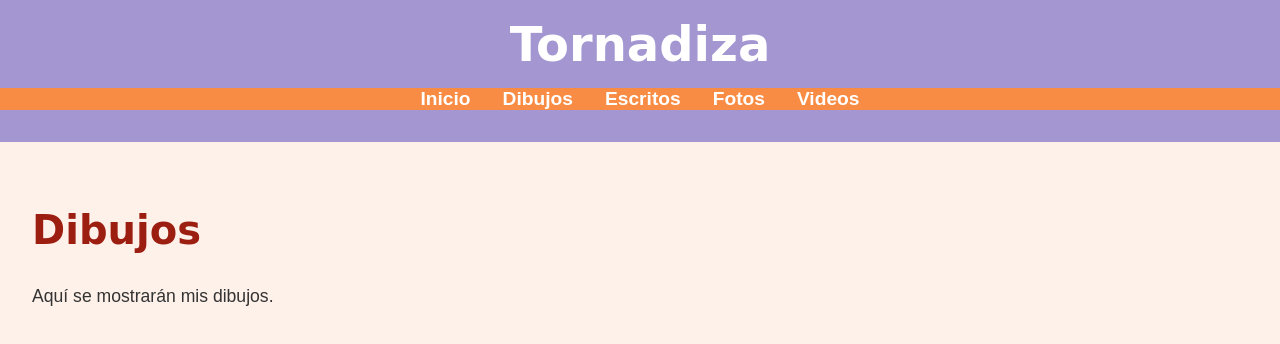
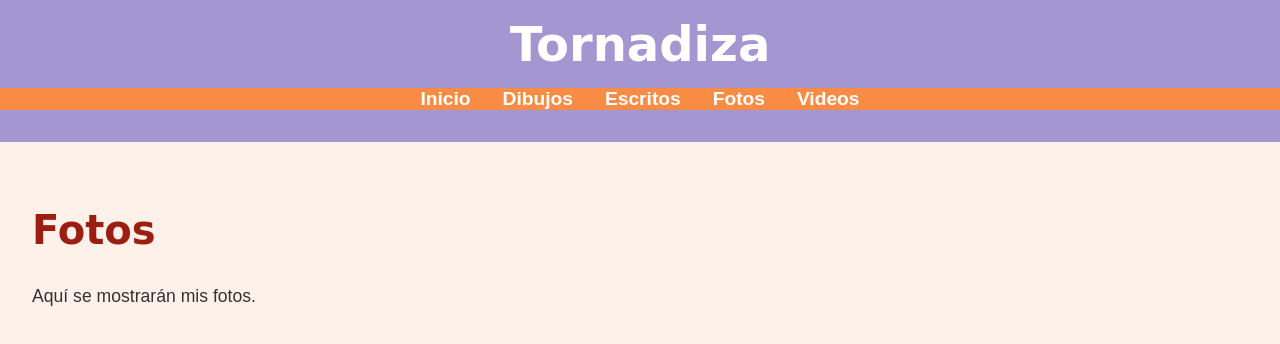
Before and after one commit to tornadiza/tornadiza-site, a plain HTML site: page photos.html in a window 1280 px wide. Drawn offline with Linux system fonts and the light colour scheme.

Commit message:
Update photos.html

```diff
--- a/photos.html
+++ b/photos.html
@@ -21,8 +21,8 @@
     </header>
     <main>
         <section>
-            <h2>Dibujos</h2>
-            <p>Aquí se mostrarán mis dibujos.</p>
+            <h2>Fotos</h2>
+            <p>Aquí se mostrarán mis fotos.</p>
         </section>
     </main>
 </body>
```
